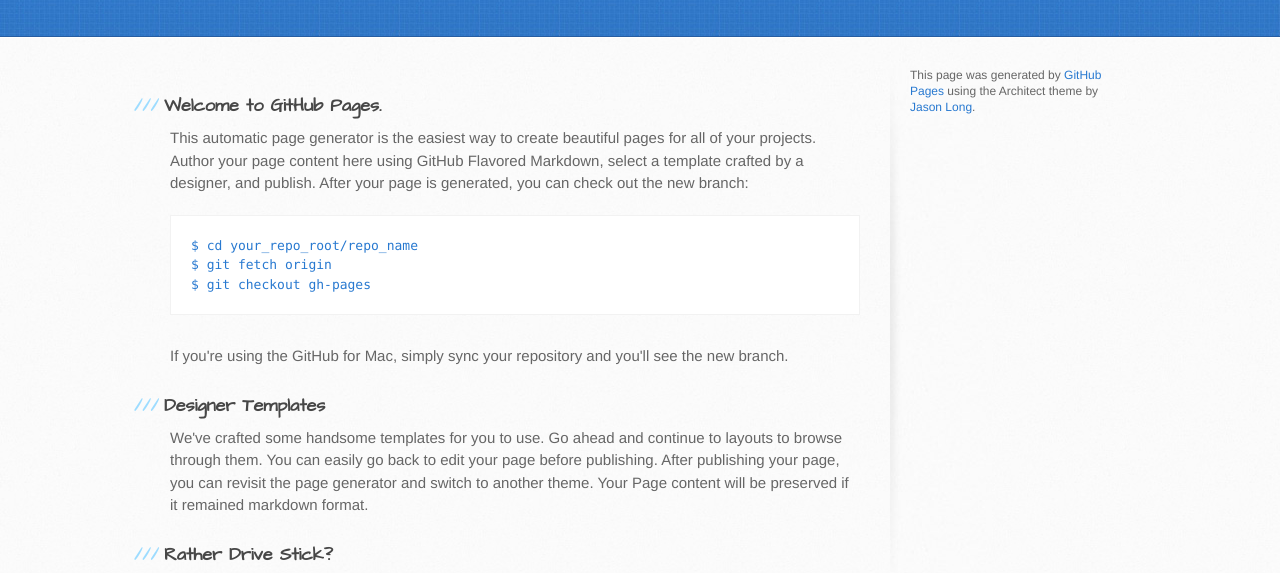
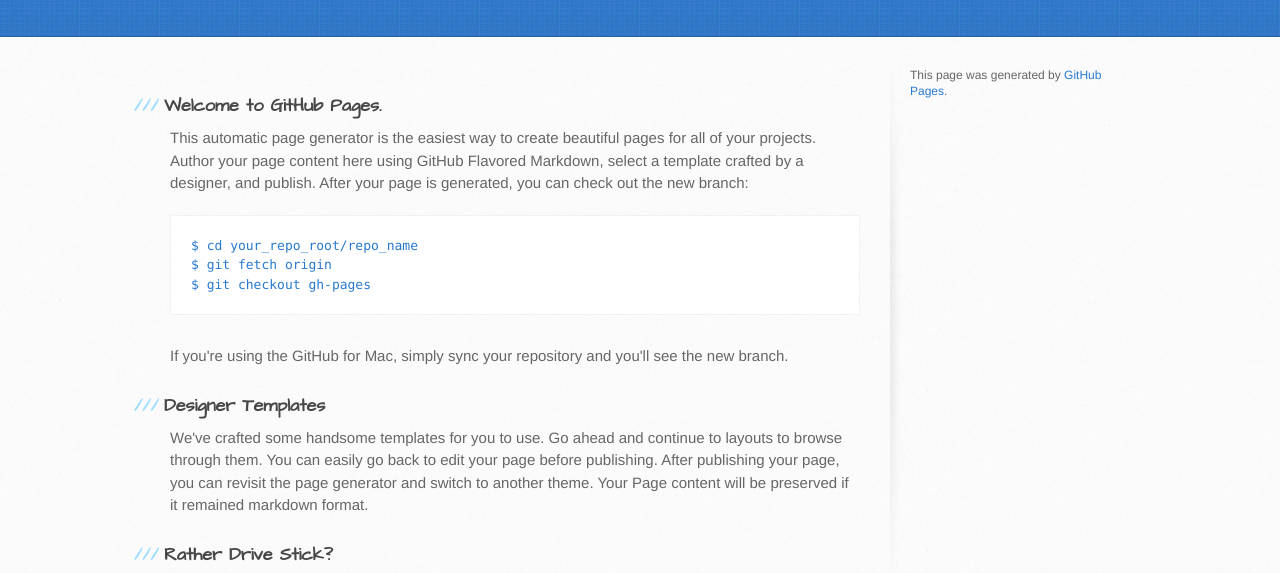
Before and after one commit to lanzhou-university/lanzhou-university.github.com, a plain HTML site: page index.html in a window 1280 px wide. Shown: the part 202-775 px from the top of the page. Drawn offline with Linux system fonts and the light colour scheme.

Commit message:
Update index.html

```diff
--- a/index.html
+++ b/index.html
@@ -59,7 +59,7 @@ $ git checkout gh-pages
         <aside id="sidebar">
 
 
-          <p>This page was generated by <a href="pages.github.com">GitHub Pages</a> using the Architect theme by <a href="http://twitter.com/jasonlong">Jason Long</a>.</p>
+          <p>This page was generated by <a href="pages.github.com">GitHub Pages</a>.</p>
         </aside>
       </div>
     </div>
```
